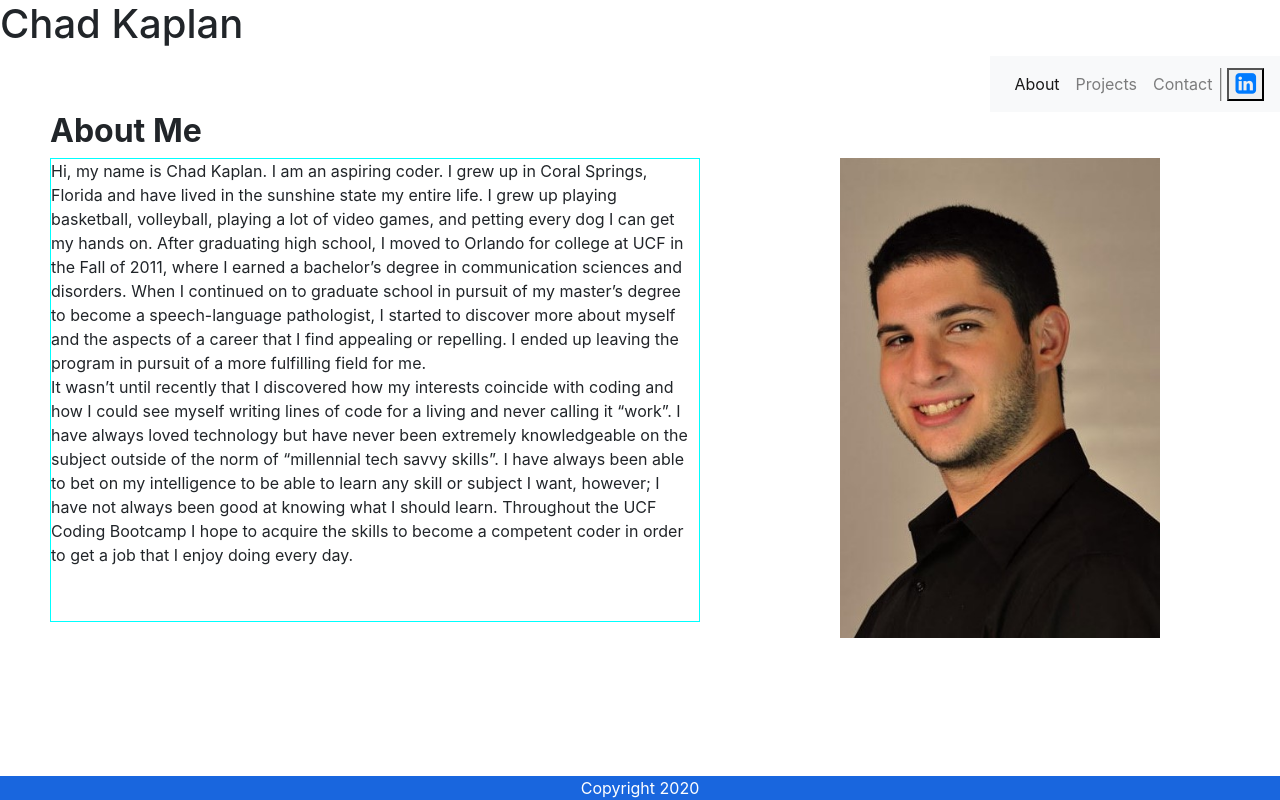
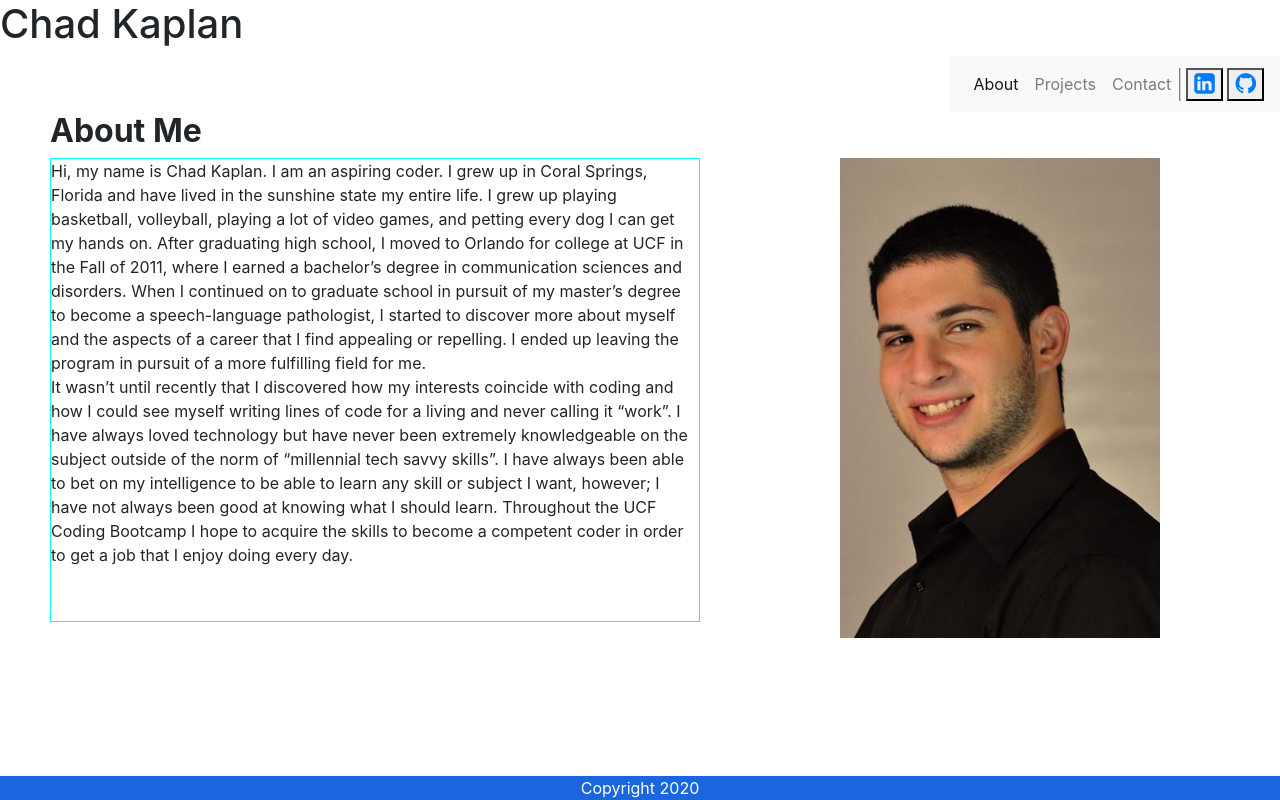
Before and after one commit to Chadkaplan/Website-Portfolio, a plain HTML site: page index.html in a window 1280 px wide. Drawn offline with nearby package versions, Linux system fonts and the light colour scheme.

Commit message:
Working Github button

```diff
--- a/index.html
+++ b/index.html
@@ -39,6 +39,10 @@
                         <div class="verticalLine">
                             <button id="linkedInIcon">
                                 <a href="http://www.linkedin.com/in/chad-kaplan-599186198"><i style="font-size:24px" class="fa">&#xf08c;</i></a>
+                            </button>
+                            <button id="githubIcon">
+                                <a href="https://github.com/Chadkaplan"><i style="font-size:24px" class="fa">&#xf09b;</i></a>
+
                             </button>
                           </div>
                     </div>
```
